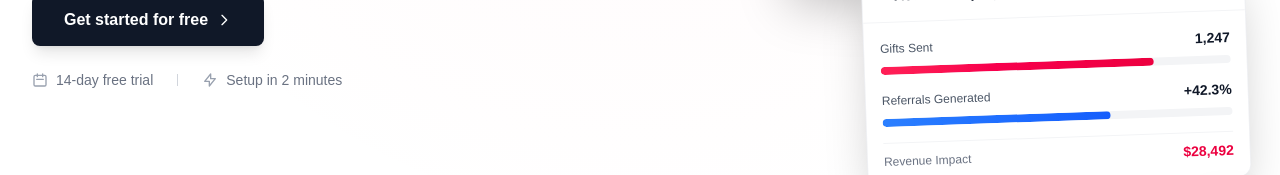
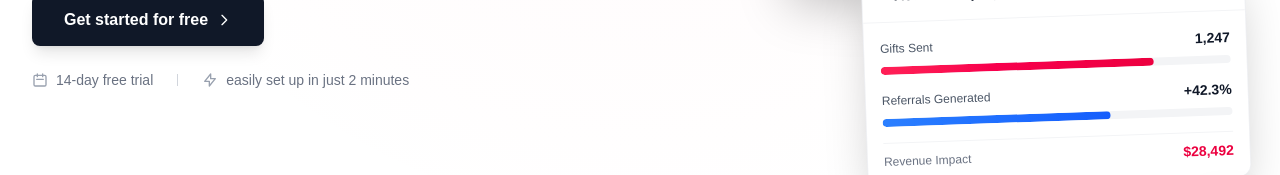
Before and after one commit to giftshop-app/giftshop-site, a Next.js app: page / in a window 1280 px wide. Shown: the part 540-715 px from the top of the page. Built offline with nearby package versions, Linux system fonts and the light colour scheme.

Commit message:
Update setup text to 'easily set up in just 2 minutes'

```diff
--- a/app/page.tsx
+++ b/app/page.tsx
@@ -137,7 +137,7 @@ export default function Home() {
                   <svg className="h-4 w-4 text-gray-400" fill="none" stroke="currentColor" viewBox="0 0 24 24">
                     <path strokeLinecap="round" strokeLinejoin="round" strokeWidth={2} d="M13 10V3L4 14h7v7l9-11h-7z" />
                   </svg>
-                  <span>Setup in 2 minutes</span>
+                  <span>easily set up in just 2 minutes</span>
                 </div>
               </div>
             </div>
```
